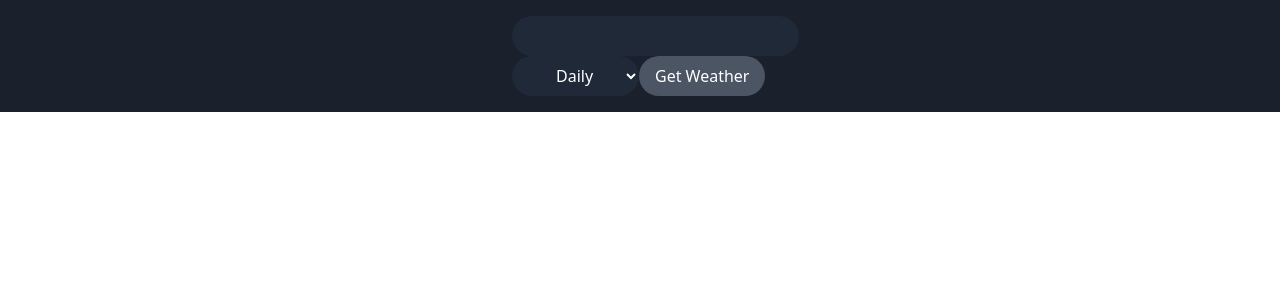
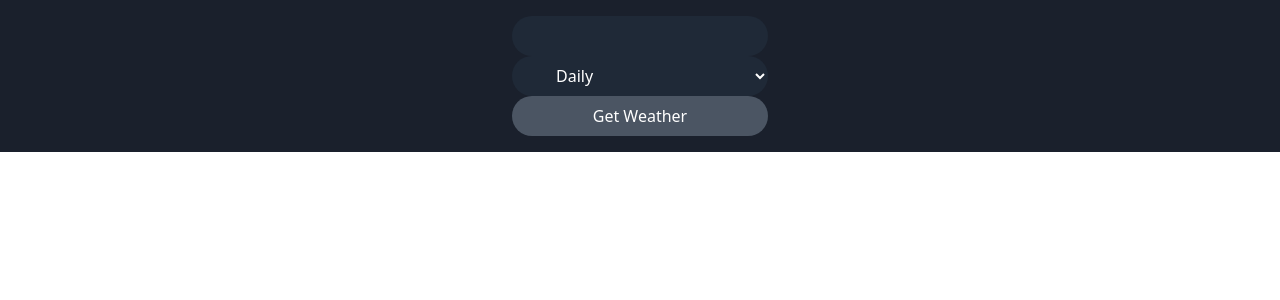
Before and after one commit to Lucas8448/Vue-weather-app, a Vue app in the folder weather/: page / in a window 1280 px wide. Shown: the top 300 px of the page. Built offline with nearby package versions, Linux system fonts and the light colour scheme.

Commit message:
Update navbar styling

```diff
--- a/weather/src/App.vue
+++ b/weather/src/App.vue
@@ -5,10 +5,10 @@
         <form class="relative w-64 mx-auto" @submit.prevent="getWeather">
           <label for="city" class="sr-only">City:</label>
           <input type="text" id="city" v-model="city"
-            class="bg-gray-800 rounded-full py-2 px-4 pl-10 text-md text-white focus:outline-none focus:shadow-outline">
+            class="input bg-gray-800 rounded-full py-2 px-4 pl-10 text-md text-white focus:outline-none focus:shadow-outline">
           <label for="display-option" class="sr-only">Display Option:</label>
-          <select id="display-option" v-model="displayOption" class="bg-gray-800 rounded-full py-2 px-4 pl-10 text-md text-white focus:outline-none focus:shadow-outline">
-            <option value="hourly">Hourly</option>
+          <select id="display-option" v-model="displayOption" class="select bg-gray-800 rounded-full py-2 px-4 pl-10 text-md text-white focus:outline-none focus:shadow-outline">
+            <option value="hourly">Every 4h</option>
             <option value="daily">Daily</option>
           </select>
           <button type="submit" class="bg-gray-600 rounded-full py-2 px-4 text-md text-white hover:bg-gray-700">Get
--- a/weather/src/assets/main.css
+++ b/weather/src/assets/main.css
@@ -6,6 +6,6 @@
   max-width: 100%;
 }
 
-.weather-data {
-
+.select, .input, button{
+  width: 100%;
 }
```
